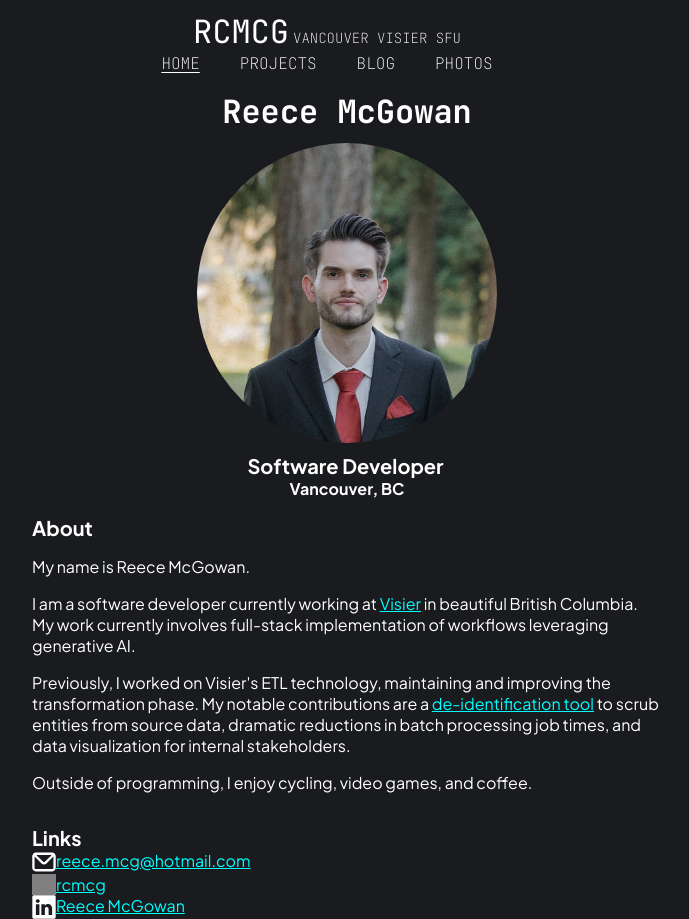
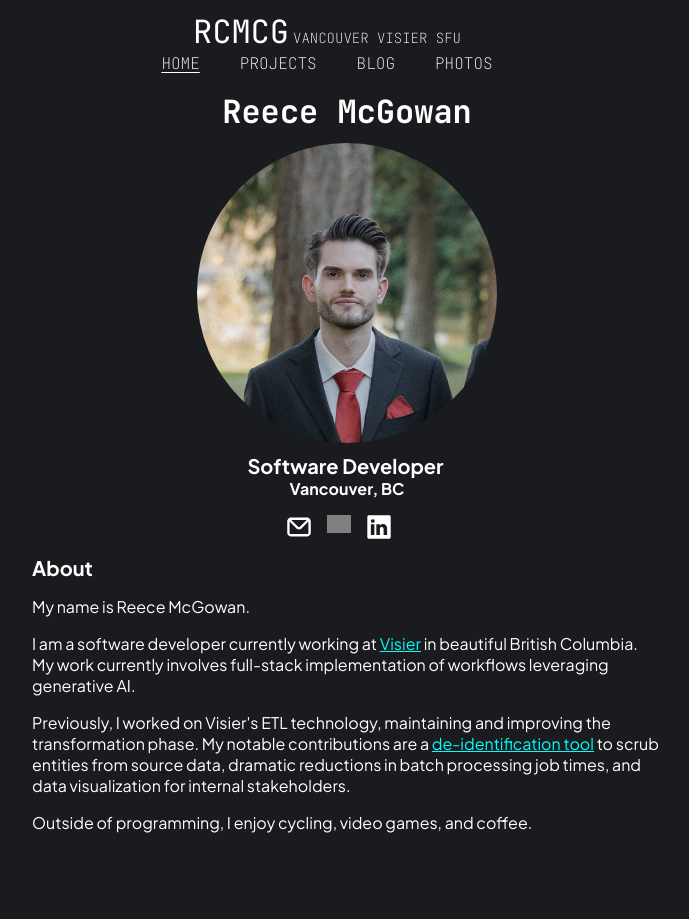
Before and after one commit to rcmcg/personal-website, a React (Vite) app in the folder rcmcg/: page / in a window 1280 px wide. Shown: the whole page, without its empty margins (293-982 px from the left). After the commit the page ends 849 px from the top, so only its background shows below. Built offline with nearby package versions, Linux system fonts and the light colour scheme; grey boxes are pictures that could not be loaded.

Commit message:
put links in middle of page

```diff
--- a/rcmcg/src/pages/home/Home.tsx
+++ b/rcmcg/src/pages/home/Home.tsx
@@ -1,5 +1,42 @@
 import Header from "../../components/header/Header.tsx";
 
+function Links() {
+  return (
+    <>
+      <div className={"home-section text"}>
+        <div className={"links-container"}>
+          <div>
+            <a href={"mailto:reece.mcg@hotmail.com"} className={"social-container"}>
+              <img
+                src={"/icons/Envelope--Streamline-Unicons.svg"}
+                alt={"Email reece.mcg@hotmail.com"}
+                className={"social-link"}
+              />
+            </a>
+          </div>
+          <div >
+            <a href={"https://github.com/rcmcg"} className={"social-container"} target={"_blank"}>
+              <img
+                src={"/icons/Github--Streamline-Unicons.svg"}
+                alt={"Reece McGowan's GitHub"}
+                className={"social-link"}
+              />
+            </a>
+          </div>
+          <div>
+            <a href={"https://www.linkedin.com/in/reece-mcgowan/"} className={"social-container"}  target={"_blank"}>
+              <img
+                src={"/icons/Linkedin--Streamline-Unicons.svg"}
+                alt={"Reece McGowan's LinkedIn"}
+                className={"social-link"}
+              />
+            </a>
+          </div>
+        </div>
+      </div>
+    </>
+  )
+}
 
 function Body() {
   return (
@@ -15,6 +52,7 @@ function Body() {
           </div>
           <h3 className={"typewriter"}>Software Developer</h3>
           <h4>Vancouver, BC</h4>
+          <Links />
           <article className={"home-section text"}>
             <h3>About</h3>
             <p>
@@ -37,41 +75,6 @@ function Body() {
               Outside of programming, I enjoy cycling, video games, and coffee.
             </p>
           </article>
-          <div className={"home-section text"}>
-            <h3>Links</h3>
-            <div>
-              <a href={"mailto:reece.mcg@hotmail.com"} className={"social-container"}>
-                <img
-                  src={"/icons/Envelope--Streamline-Unicons.svg"}
-                  alt={"Email reece.mcg@hotmail.com"}
-                  className={"social-link"}
-                />
-                <div>reece.mcg@hotmail.com</div>
-              </a>
-            </div>
-
-            <div >
-              <a href={"https://github.com/rcmcg"} className={"social-container"}>
-                <img
-                  src={"/icons/Github--Streamline-Unicons.svg"}
-                  alt={"Reece McGowan's GitHub"}
-                  className={"social-link"}
-                />
-                <div>rcmcg</div>
-              </a>
-            </div>
-
-            <div>
-              <a href={"https://www.linkedin.com/in/reece-mcgowan/"} className={"social-container"}>
-                <img
-                  src={"/icons/Linkedin--Streamline-Unicons.svg"}
-                  alt={"Reece McGowan's LinkedIn"}
-                  className={"social-link"}
-                />
-                <div>Reece McGowan</div>
-              </a>
-            </div>
-          </div>
         </div>
       </div>
     </>
--- a/rcmcg/src/pages/home/home.css
+++ b/rcmcg/src/pages/home/home.css
@@ -99,4 +99,10 @@
 .social-link {
     width: 24px;
     filter: invert(95%) sepia(95%) saturate(0%) hue-rotate(200deg) brightness(106%) contrast(104%);
+    margin-right: 16px;
 }
+
+.links-container {
+    display: flex;
+    justify-content: center;
+}
```
